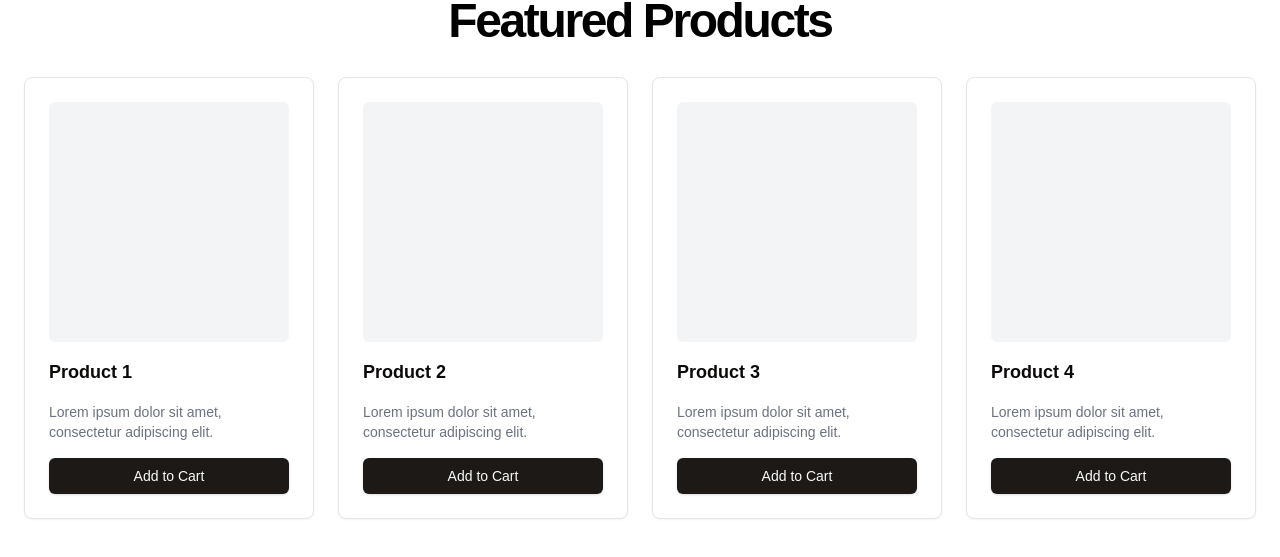
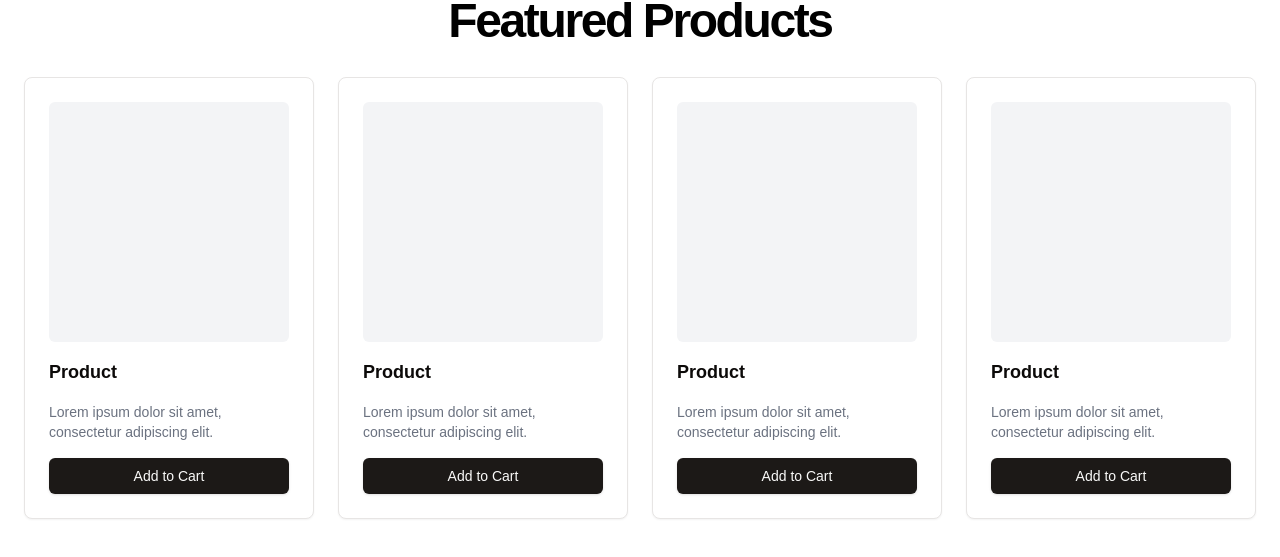
Before and after one commit to Sujal-Gaha/mern-app, a Next.js app in the folder frontend/: page / in a window 1280 px wide. Shown: the part 691-1248 px from the top of the page. Built offline with nearby package versions, Linux system fonts and the light colour scheme.

Commit message:
made a reusable product card

```diff
--- a/frontend/src/components/product-containter.tsx
+++ b/frontend/src/components/product-containter.tsx
@@ -1,6 +1,24 @@
 import { Button } from "./ui/button";
 
-export const ProductContainer = () => {
+const ProductCard = ({ key }: { key?: string | number }) => {
+  return (
+    <div
+      key={key}
+      className="rounded-lg border bg-card text-card-foreground shadow-sm"
+    >
+      <div className="p-6 space-y-4">
+        <div className="aspect-square bg-gray-100 rounded-md"></div>
+        <h3 className="text-lg font-bold">Product {key}</h3>
+        <p className="text-sm text-gray-500">
+          Lorem ipsum dolor sit amet, consectetur adipiscing elit.
+        </p>
+        <Button className="w-full">Add to Cart</Button>
+      </div>
+    </div>
+  );
+};
+
+const ProductContainer = () => {
   return (
     <section className="w-full py-12 md:py-24 lg:py-32 flex items-center justify-center">
       <div className="container px-4 md:px-6">
@@ -9,21 +27,7 @@ export const ProductContainer = () => {
         </h2>
         <div className="grid grid-cols-1 sm:grid-cols-2 md:grid-cols-3 lg:grid-cols-4 gap-6">
           {[1, 2, 3, 4].map((item) => {
-            return (
-              <div
-                key={item}
-                className="rounded-lg border bg-card text-card-foreground shadow-sm"
-              >
-                <div className="p-6 space-y-4">
-                  <div className="aspect-square bg-gray-100 rounded-md"></div>
-                  <h3 className="text-lg font-bold">Product {item}</h3>
-                  <p className="text-sm text-gray-500">
-                    Lorem ipsum dolor sit amet, consectetur adipiscing elit.
-                  </p>
-                  <Button className="w-full">Add to Cart</Button>
-                </div>
-              </div>
-            );
+            return <ProductCard key={item} />;
           })}
         </div>
       </div>
@@ -34,5 +38,6 @@ export const ProductContainer = () => {
 export const useProductComponents = () => {
   return {
     ProductContainerComponent: <ProductContainer />,
+    ProductCardComponent: <ProductCard />,
   };
 };
```
